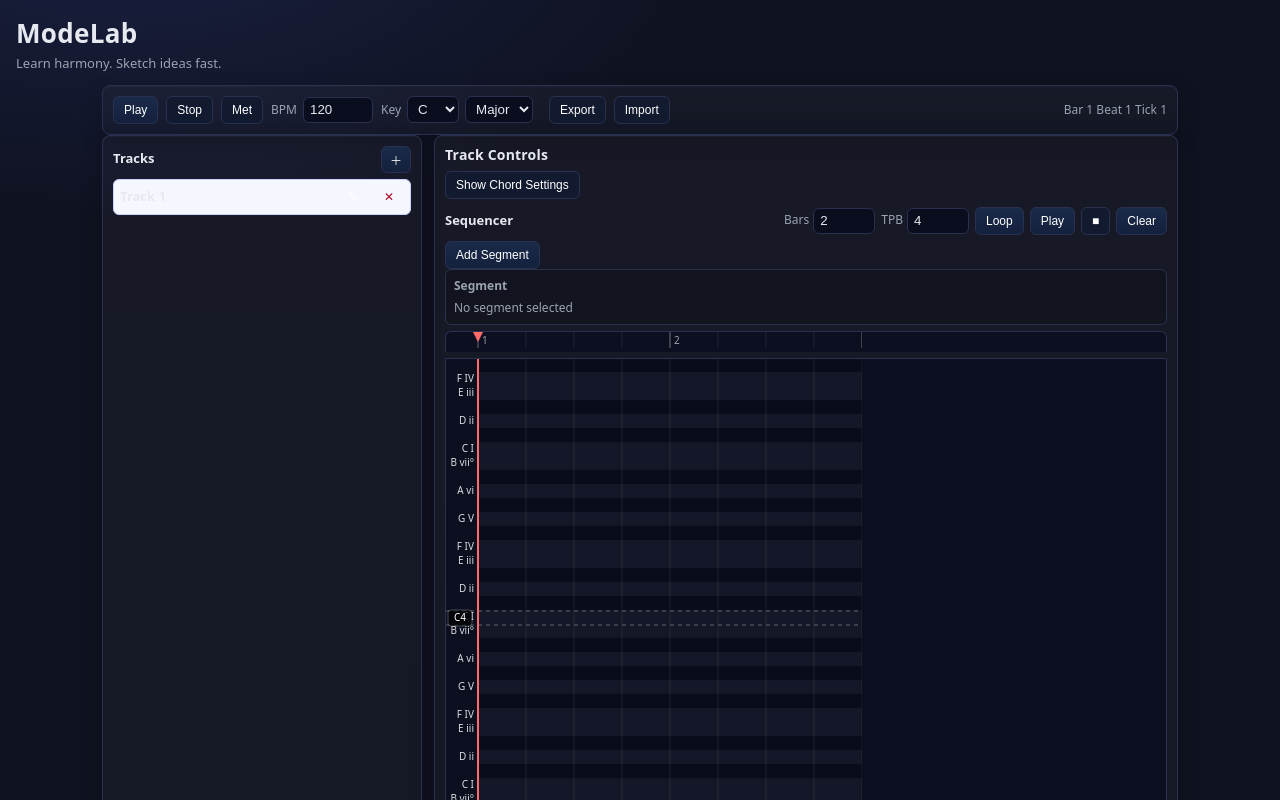
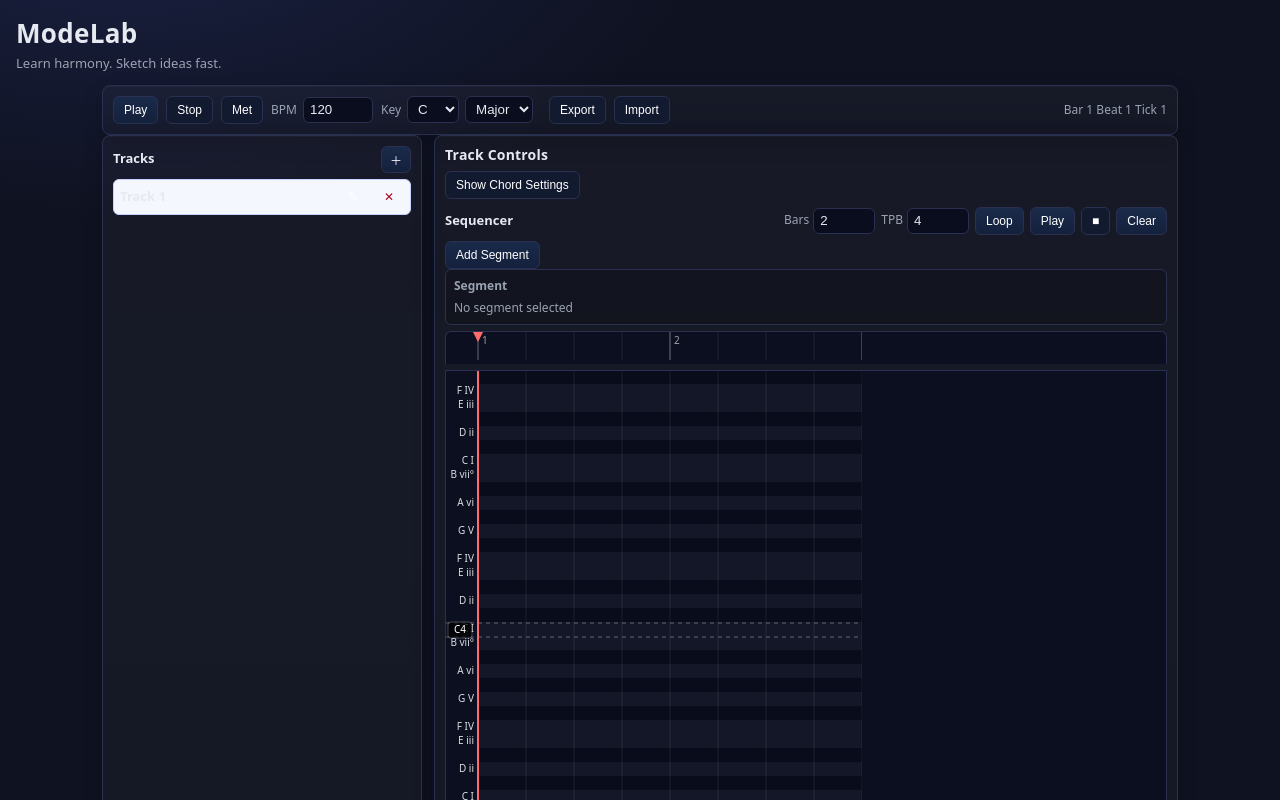
Before and after one commit to ZackMattor/ModeLab, a Vue app: page / in a window 1280 px wide. Shown: the top 800 px of the page. Built offline with nearby package versions, Linux system fonts and the light colour scheme; the HTML template or start-up script is replaced by a standard one.

Commit message:
Fixing some chord computation

```diff
--- a/src/components/TrackSequencer.vue
+++ b/src/components/TrackSequencer.vue
@@ -38,7 +38,7 @@
     </div>
 
     <div class="ruler-fixed" ref="ruler" @mousedown.stop="onRulerDown">
-      <svg :width="svgWTotal" height="16">
+      <svg :width="svgWTotal" height="28">
         <g>
           <line
             v-for="t in totalBeats + 1"
@@ -46,7 +46,7 @@
             :x1="gutter + t * ticksPerBeat * pxPerTick"
             y1="0"
             :x2="gutter + t * ticksPerBeat * pxPerTick"
-            y2="16"
+            y2="28"
             class="beat"
           />
           <line
@@ -55,7 +55,7 @@
             :x1="gutter + (b - 1) * track.seqBeatsPerBar * ticksPerBeat * pxPerTick"
             y1="0"
             :x2="gutter + (b - 1) * track.seqBeatsPerBar * ticksPerBeat * pxPerTick"
-            y2="16"
+            y2="28"
             class="barline"
           />
           <text
@@ -69,6 +69,60 @@
           </text>
           <!-- Playhead triangle in fixed ruler -->
           <polygon class="head" :points="`${playX - 5},0 ${playX + 5},0 ${playX},10`" />
+          <!-- Elements lane moved into fixed ruler (sticky) -->
+          <g class="elements">
+            <g v-for="el in track.elements" :key="'elfix' + el.id">
+              <rect
+                :x="gutter + el.start * pxPerTick"
+                :y="14"
+                :width="Math.max(4, elTicks(el) * pxPerTick)"
+                height="12"
+                :class="['segment', track.selectedElementId === el.id ? 'selected' : '']"
+                @mousedown.stop="onElementDown($event, el)"
+              />
+              <!-- Visible grips for element edges -->
+              <rect
+                :x="gutter + el.start * pxPerTick - 1"
+                y="14"
+                width="2"
+                height="12"
+                class="seg-edge seg-edge-start"
+              />
+              <rect
+                :x="gutter + (el.start + elTicks(el)) * pxPerTick - 1"
+                y="14"
+                width="2"
+                height="12"
+                class="seg-edge seg-edge-end"
+              />
+              <rect
+                :x="gutter + el.start * pxPerTick - 5"
+                y="14"
+                width="10"
+                height="12"
+                class="segment-handle"
+                pointer-events="all"
+                @mousedown.stop.prevent="onElementDown($event, el, 'resize-left')"
+              />
+              <rect
+                :x="gutter + (el.start + elTicks(el)) * pxPerTick - 5"
+                y="14"
+                width="10"
+                height="12"
+                class="segment-handle"
+                pointer-events="all"
+                @mousedown.stop.prevent="onElementDown($event, el, 'resize-right')"
+              />
+              <text
+                :x="gutter + el.start * pxPerTick + 4"
+                y="24"
+                class="segment-label"
+                @mousedown.stop="onElementDown($event, el)"
+              >
+                {{ rnForDegree(el.degree || 0, el.quality) }}
+              </text>
+            </g>
+          </g>
         </g>
       </svg>
     </div>
@@ -80,68 +134,14 @@
       @mousemove="onHover"
       @mouseleave="clearHover"
     >
-      <svg :width="svgWTotal" :height="svgH + 16">
-        <!-- Elements lane (top band) -->
-        <g class="elements">
-          <g v-for="el in track.elements" :key="'el' + el.id">
-            <rect
-              :x="gutter + el.start * pxPerTick"
-              :y="2"
-              :width="Math.max(4, elTicks(el) * pxPerTick)"
-              height="12"
-              :class="['segment', track.selectedElementId === el.id ? 'selected' : '']"
-              @mousedown.stop="onElementDown($event, el)"
-            />
-            <!-- Visible grips for element edges -->
-            <rect
-              :x="gutter + el.start * pxPerTick - 1"
-              y="2"
-              width="2"
-              height="12"
-              class="seg-edge seg-edge-start"
-            />
-            <rect
-              :x="gutter + (el.start + elTicks(el)) * pxPerTick - 1"
-              y="2"
-              width="2"
-              height="12"
-              class="seg-edge seg-edge-end"
-            />
-            <rect
-              :x="gutter + el.start * pxPerTick - 5"
-              y="2"
-              width="10"
-              height="12"
-              class="segment-handle"
-              pointer-events="all"
-              @mousedown.stop.prevent="onElementDown($event, el, 'resize-left')"
-            />
-            <rect
-              :x="gutter + (el.start + elTicks(el)) * pxPerTick - 5"
-              y="2"
-              width="10"
-              height="12"
-              class="segment-handle"
-              pointer-events="all"
-              @mousedown.stop.prevent="onElementDown($event, el, 'resize-right')"
-            />
-            <text
-              :x="gutter + el.start * pxPerTick + 4"
-              y="12"
-              class="segment-label"
-              @mousedown.stop="onElementDown($event, el)"
-            >
-              {{ rnForDegree(el.degree || 0, el.quality) }}
-            </text>
-          </g>
-        </g>
+      <svg :width="svgWTotal" :height="svgH">
         <!-- Element ghost notes (read-only) -->
         <g class="ghosts">
           <template v-for="el in track.elements" :key="'g' + el.id">
             <template v-for="r in ghostRectsForElement(el)" :key="'g' + el.id + '-' + r.k">
               <rect
                 :x="gutter + r.start * pxPerTick"
-                :y="yForNote(r.note) + 16 + 2"
+                :y="yForNote(r.note) + 2"
                 :width="Math.max(2, r.ticks * pxPerTick)"
                 :height="rowH - 6"
                 class="ghost-note"
@@ -155,7 +155,7 @@
             v-for="(p, i) in rowPitches"
             :key="'r' + i"
             :x="gutter"
-            :y="i * rowH + 16"
+            :y="i * rowH"
             :width="svgW"
             :height="rowH"
             :class="['row', isBlack(p) ? 'blk' : 'wht']"
@@ -167,9 +167,9 @@
             v-for="t in totalBeats + 1"
             :key="'bl' + t"
             :x1="gutter + t * ticksPerBeat * pxPerTick"
-            y1="16"
+            y1="0"
             :x2="gutter + t * ticksPerBeat * pxPerTick"
-            :y2="svgH + 16"
+            :y2="svgH"
             class="beat"
           />
         </g>
@@ -178,7 +178,7 @@
         <g v-if="hoverTick != null && hoverNote != null">
           <rect
             :x="gutter + hoverTick * pxPerTick"
-            :y="yForNote(hoverNote) + 16"
+            :y="yForNote(hoverNote)"
             :width="pxPerTick"
             :height="rowH"
             class="cell-highlight"
@@ -189,7 +189,7 @@
           <g v-for="ev in track.sequence" :key="ev.id">
             <rect
               :x="gutter + ev.start * pxPerTick"
-              :y="yForNote(ev.note) + 16"
+              :y="yForNote(ev.note)"
               :width="Math.max(4, ev.len * pxPerTick)"
               :height="rowH - 2"
               class="note"
@@ -198,21 +198,21 @@
             <!-- Visual edge markers for clarity -->
             <rect
               :x="gutter + ev.start * pxPerTick"
-              :y="yForNote(ev.note) + 16"
+              :y="yForNote(ev.note)"
               width="1"
               :height="rowH - 2"
               class="edge edge-start"
             />
             <rect
               :x="gutter + (ev.start + ev.len) * pxPerTick - 1"
-              :y="yForNote(ev.note) + 16"
+              :y="yForNote(ev.note)"
               width="1"
               :height="rowH - 2"
               class="edge edge-end"
             />
             <rect
               :x="gutter + ev.start * pxPerTick - 4"
-              :y="yForNote(ev.note) + 16"
+              :y="yForNote(ev.note)"
               width="12"
               :height="rowH - 2"
               class="handle"
@@ -221,7 +221,7 @@
             />
             <rect
               :x="gutter + (ev.start + ev.len) * pxPerTick - 4"
-              :y="yForNote(ev.note) + 16"
+              :y="yForNote(ev.note)"
               width="12"
               :height="rowH - 2"
               class="handle"
@@ -236,7 +236,7 @@
             <text
               v-if="scalePCs.includes(p % 12)"
               :x="gutter - 4"
-              :y="i * rowH + 16 + rowH / 2 + 3"
+              :y="i * rowH + rowH / 2 + 3"
               class="pc-label"
               text-anchor="end"
             >
@@ -247,33 +247,27 @@
         <!-- Middle C marker (on top of notes) -->
         <g>
           <!-- Draw dashed lines at the top and bottom of the C4 row for clarity -->
+          <line :x1="0" :x2="svgWTotal" :y1="yForNote(60)" :y2="yForNote(60)" class="midc-line" />
           <line
             :x1="0"
             :x2="svgWTotal"
-            :y1="yForNote(60) + 16"
-            :y2="yForNote(60) + 16"
-            class="midc-line"
-          />
-          <line
-            :x1="0"
-            :x2="svgWTotal"
-            :y1="yForNote(60) + 16 + rowH"
-            :y2="yForNote(60) + 16 + rowH"
+            :y1="yForNote(60) + rowH"
+            :y2="yForNote(60) + rowH"
             class="midc-line"
           />
           <rect
             :x="2"
-            :y="yForNote(60) + 16 + rowH / 2 - 8"
+            :y="yForNote(60) + rowH / 2 - 8"
             width="24"
             height="16"
             rx="3"
             class="midc-badge"
           />
-          <text :x="14" :y="yForNote(60) + 16 + rowH / 2 + 3" class="midc-label">C4</text>
+          <text :x="14" :y="yForNote(60) + rowH / 2 + 3" class="midc-label">C4</text>
         </g>
         <!-- Playhead -->
         <g>
-          <line :x1="playX" :x2="playX" y1="0" :y2="svgH + 16" class="playhead" />
+          <line :x1="playX" :x2="playX" y1="0" :y2="svgH" class="playhead" />
         </g>
       </svg>
     </div>
@@ -455,9 +449,11 @@
         // select element and prepare drag
         this.$emit('select-element', el.id);
         if (this.track) this.track.selectedElementId = el.id;
-        const rect = this.$refs.roll.getBoundingClientRect();
-        const x = e.clientX - rect.left + this.$refs.roll.scrollLeft;
-        const y = e.clientY - rect.top + this.$refs.roll.scrollTop; // not used
+        const svg = e.currentTarget?.ownerSVGElement;
+        const container = svg?.parentElement || this.$refs.roll;
+        const rect = svg?.getBoundingClientRect() || this.$refs.roll.getBoundingClientRect();
+        const x = e.clientX - rect.left + (container?.scrollLeft || 0);
+        const y = e.clientY - rect.top + (container?.scrollTop || 0); // not used
         this.drag = {
           mode: mode || 'el-move',
           kind: 'element',
@@ -475,7 +471,7 @@
         const rect = this.$refs.roll.getBoundingClientRect();
         const x = e.clientX - rect.left + this.$refs.roll.scrollLeft;
         const yAll = e.clientY - rect.top + this.$refs.roll.scrollTop;
-        const y = yAll - 16; // account for ruler height
+        const y = yAll; // no top band in roll
         this.drag = {
           kind: 'note',
           mode: mode || 'move',
@@ -493,23 +489,7 @@
         const rect = this.$refs.roll.getBoundingClientRect();
         const x = e.clientX - rect.left + this.$refs.roll.scrollLeft;
         const yAll = e.clientY - rect.top + this.$refs.roll.scrollTop;
-        // Elements lane interaction (top 16px)
-        if (yAll < 16) {
-          const el = this.findElementAtX(x);
-          if (el) {
-            const px = x - this.gutter;
-            const leftX = el.start * this.pxPerTick;
-            const rightX = (el.start + this.elTicks(el)) * this.pxPerTick;
-            let mode = 'el-move';
-            if (Math.abs(px - leftX) <= 6) mode = 'resize-left';
-            if (Math.abs(px - rightX) <= 6) mode = 'resize-right';
-            this.onElementDown(e, el, mode);
-            return;
-          }
-          // no element under cursor; ignore (creation via ChordSelector)
-          return;
-        }
-        const y = yAll - 16; // account for ruler
+        const y = yAll;
         let ev = this.findEventAt(x, y);
         if (ev) {
           const px = x - this.gutter;
@@ -789,11 +769,7 @@
         const rect = this.$refs.roll.getBoundingClientRect();
         const x = e.clientX - rect.left + this.$refs.roll.scrollLeft;
         const yAll = e.clientY - rect.top + this.$refs.roll.scrollTop;
-        if (yAll < 16) {
-          this.clearHover();
-          return;
-        }
-        const y = yAll - 16;
+        const y = yAll;
         this.hoverTick = this.tickForX(x);
         this.hoverNote = this.noteForY(y);
       },
@@ -801,32 +777,55 @@
         this.hoverTick = null;
         this.hoverNote = null;
       },
-      addSegmentAtPlayhead() {
+      // Insert a segment at the current playhead, then move playhead to its end
+      insertSegment(payload = {}) {
         const tpb = Math.max(1, Number(this.track.seqTicksPerBeat || 4));
-        // snap to beat
-        const startTick = Math.max(
-          0,
-          Math.min(this.totalTicks - 1, Math.floor(this.playTick / tpb) * tpb)
+        const startTick = Math.max(0, Math.min(this.totalTicks - 1, Math.round(this.playTick)));
+        const lenBeats = Math.max(0.0625, Number(payload.lenBeats || 1));
+        const id = `${Date.now()}-${Math.random().toString(36).slice(2, 6)}`;
+        const degree = Number.isFinite(payload.degree)
+          ? payload.degree
+          : Number.isFinite(this.track.degree)
+            ? this.track.degree
+            : 0;
+        const octave = Number.isFinite(payload.octave) ? payload.octave : this.track.octave || 4;
+        const quality = payload.quality || this.track.quality || 'maj';
+        const inversion = Number.isFinite(payload.inversion) ? payload.inversion : 0;
+        const extensions = Array.isArray(payload.extensions)
+          ? payload.extensions.slice(0, 8)
+          : Array.isArray(this.track.extensions)
+            ? this.track.extensions.slice(0, 8)
+            : [];
+        const velocity = Math.max(
+          1,
+          Math.min(127, Number(payload.velocity || this.track.velocity || 96))
         );
-        const id = `${Date.now()}-${Math.random().toString(36).slice(2, 6)}`;
-        const lenBeats = 1; // default one beat
+        const arp = !!(payload.arp ?? this.track.arp);
+        const arpLenBeats = Number.isFinite(payload.arpLenBeats)
+          ? Math.max(0.0625, payload.arpLenBeats)
+          : Math.max(0.0625, Number(this.track.arpLenBeats || 0.25));
+        const hold = !!(payload.hold ?? this.track.hold);
         this.track.elements.push({
           id,
           start: startTick,
-          lenBeats: Math.max(0.0625, Number(lenBeats)),
-          degree: Number.isFinite(this.track.degree) ? this.track.degree : 0,
-          octave: Number.isFinite(this.track.octave) ? this.track.octave : 4,
-          quality: this.track.quality || 'maj',
-          inversion: Number.isFinite(this.track.inversion) ? this.track.inversion : 0,
-          extensions: Array.isArray(this.track.extensions) ? this.track.extensions.slice(0, 8) : [],
-          velocity: Math.max(1, Math.min(127, Number(this.track.velocity || 96))),
-          arp: !!this.track.arp,
-          arpLenBeats: Number.isFinite(this.track.arpLenBeats)
-            ? Math.max(0.0625, this.track.arpLenBeats)
-            : 0.25,
-          hold: !!this.track.hold,
+          lenBeats,
+          degree,
+          octave,
+          quality,
+          inversion,
+          extensions,
+          velocity,
+          arp,
+          arpLenBeats,
+          hold,
         });
         this.track.selectedElementId = id;
+        // Move playhead to end of new segment
+        const lenTicks = Math.max(1, Math.round(lenBeats * tpb));
+        this.playTick = Math.min(this.totalTicks - 1, startTick + lenTicks);
+      },
+      addSegmentAtPlayhead() {
+        this.insertSegment({ lenBeats: 1 });
       },
     },
     mounted() {
@@ -834,7 +833,7 @@
       this.$nextTick(() => {
         const el = this.$refs.roll;
         if (!el) return;
-        const target = this.yForNote(60) + 16; // account for ruler
+        const target = this.yForNote(60);
         const centerOffset = Math.max(0, target - (el.clientHeight / 2 - this.rowH / 2));
         el.scrollTop = centerOffset;
         // sync initial horizontal scroll
```
Also changed, not shown: src/components/SegmentEditor.vue (+26 -8 lines), src/components/TrackControls.vue (+3 -33 lines).
